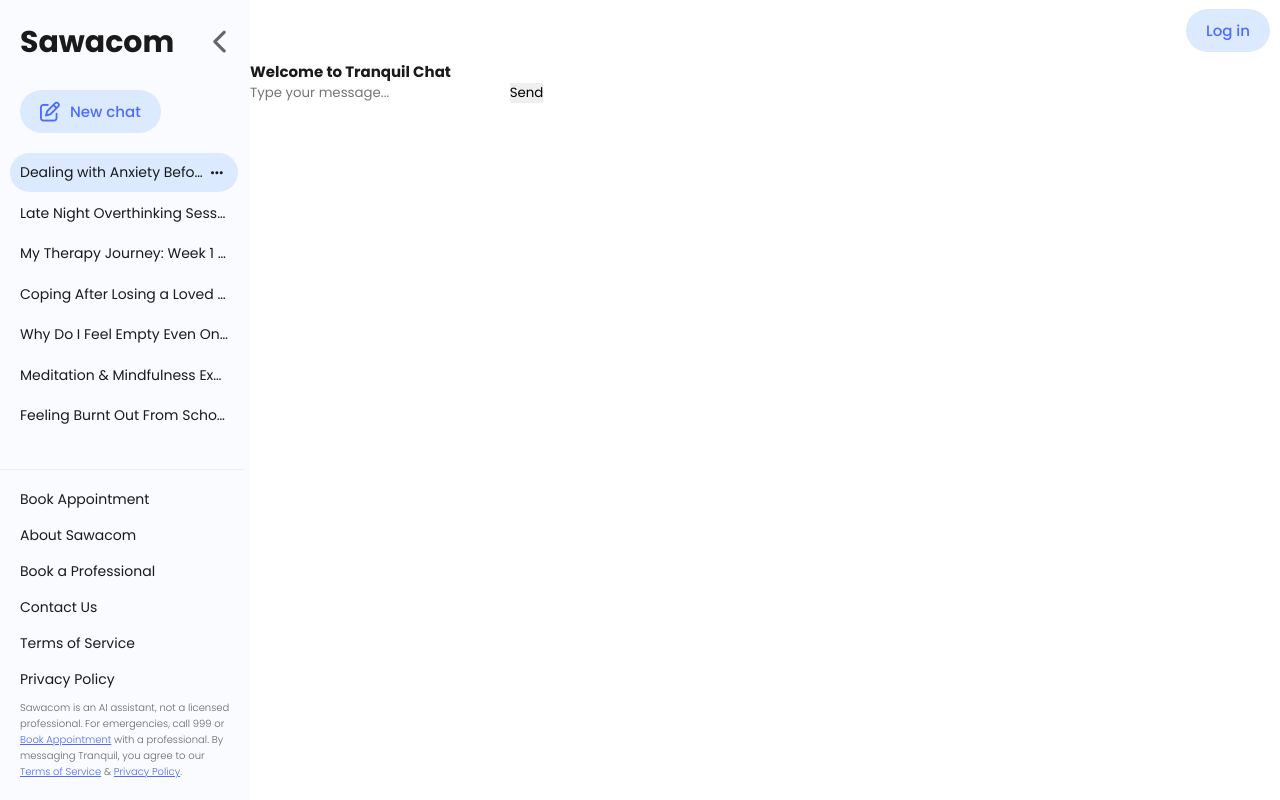
After one commit to mrrobot-pioneer/SawacomAI, a Django app: template chat/templates/chat/index.html in a window 1280 px wide. The commit adds this page. Run offline with Django 5.2, Linux system fonts and the light colour scheme; the template is opened without the code that fills it, so the values that code supplies are empty.

Commit message:
design the base sidebar and header

```diff
--- /dev/null
+++ b/chat/templates/chat/index.html
@@ -0,0 +1,14 @@
+{% extends "base.html" %}
+
+{% block content %}
+<div class="chat-container">
+    <h2>Welcome to Tranquil Chat</h2>
+    <div id="chat-box"></div>
+    <form id="chat-form" method="post">
+        {% csrf_token %}
+        <input type="text" name="message" placeholder="Type your message..." required>
+        <button type="submit">Send</button>
+    </form>
+</div>
+
+{% endblock %}
--- a/static/css/base.css
+++ b/static/css/base.css
@@ -0,0 +1,462 @@
+* {
+    padding: 0;
+    margin: 0;
+    box-sizing: border-box;
+    border: none;
+    scroll-behavior: smooth;
+    font-family: "Poppins", sans-serif;
+    outline: none;
+    -webkit-tap-highlight-color: transparent;
+}
+
+:root {
+    --primary-color: #4d6bfe;
+    --secondary-color: #dbeafe;
+    --btn-hover: #c6dcf8;
+    --text-color: #1a1a1a;
+    --text-faded: #666666;
+    --bg-color: #fff;
+    --bg-sidebar: #f9fbff;
+    --bg-tooltip: #333;
+    --input-bg: #f3f4f6;
+    --input-border: #dce0e9;
+    --success-bg: #E6FFFA;
+    --success-text: #2C7A7B;
+    --error-bg: #FFF5F5;
+    --error-text: #e53535;
+    --warning-bg: #FFFAF0;
+    --warning-text: #975A16;
+    --line-shadow: 0 1px 0 #0000000d;
+}
+
+html {
+    font-size: 62.5%;
+}
+
+body {
+    background: var(--bg-color);
+    color: var(--text-color);
+    min-height: 100vh;
+    width: 100%;
+    display: flex;
+}
+
+main {
+    flex: 1;
+}
+
+p{
+    font-size: 1.5rem;
+    font-weight: 400;
+}
+
+a{
+    color: var(--primary-color);
+}
+
+/* Global scrollbar styles */
+*::-webkit-scrollbar {
+    width: 8px;
+    height: 8px; /* for horizontal scroll */
+}
+
+*::-webkit-scrollbar-thumb {
+    background-color: rgba(0, 0, 0, 0.1);
+    border-radius: 4px;
+}
+
+*::-webkit-scrollbar-thumb:hover {
+    background-color: rgba(0, 0, 0, 0.3);
+    cursor: pointer;
+}
+
+*::-webkit-scrollbar-track {
+    background-color: transparent;
+}
+
+
+/* global classes */
+.primary-btn {
+    background-color: var(--secondary-color);
+    color: var(--primary-color);
+    padding: 1rem;
+    border-radius: 3rem;
+    display: flex;
+    justify-content: space-between;
+    align-items: center;
+    gap: 1rem;
+    transition: all 0.1s ease-in-out;
+}
+.primary-btn:hover {
+    background-color: var(--btn-hover);
+    cursor: pointer;
+}
+
+.small-text{
+    font-size: 1rem;
+    font-weight: 300;
+    color: var(--text-faded);
+}
+
+.border{
+    height: 1px;
+    box-shadow: var(--line-shadow);
+    border-radius: .5px;
+    width: 100%;
+}
+
+.tooltip{
+    visibility: hidden;
+    opacity: 0;
+    background-color: var(--bg-tooltip);
+    color: var(--bg-color);
+    text-align: center;
+    padding: .5rem 1rem;
+    border-radius: 1.5rem;
+    position: absolute;
+    z-index: 10;
+    top: 120%;
+    left: 50%;
+    transform: translateX(-50%);
+    transition: opacity 0.2s ease-in-out;
+    white-space: nowrap;
+    font-size: 1.2rem;
+}
+
+/* Sidebar */
+.sidebar {
+    background-color: var(--bg-sidebar);
+    width: 17%;
+    max-width: 300px;
+    min-width: 250px;
+    padding-right: .5rem;
+    display: flex;
+    flex-direction: column;
+    gap: 2rem;
+    height: 100vh;
+    position: sticky;
+    top: 0;
+    align-self: flex-start;
+    transition: all 0.15s ease-in-out;
+}
+
+/* Collapsed sidebar (desktop) */
+.sidebar.collapsed {
+    width: 0;
+    min-width: 0;
+    overflow: hidden;
+}
+
+.sidebar-top,
+.newchat-btn,
+.sidebar-bottom {
+    flex-shrink: 0; /* Never shrink these sections */
+}
+
+.sidebar-top{
+    display: flex;
+    flex-direction: column;
+    width: 100%;
+    gap: 2.5rem;
+    padding: 2rem .5rem 0 2rem;
+}
+
+.sidebar-top .top{
+    display: flex;
+    justify-content: space-between;
+    align-items: center;
+    width: 100%;;
+}
+
+.sidebar-top h1 {
+    font-size: 3rem;
+}
+
+.sidebar-top .sidebar-collapse, .sidebar-top .sidebar-close {
+    height: 3.8rem;
+    aspect-ratio: 1/1;
+    display: flex;
+    justify-content: center;
+    align-items: center;
+    border-radius: 50%;
+    position: relative;
+}
+.sidebar-top .sidebar-collapse:hover, .sidebar-top .sidebar-close:hover{
+    background-color: var(--input-bg);
+    cursor: pointer;
+}
+
+.sidebar-collapse:hover .tooltip {
+    visibility: visible;
+    opacity: 1;
+}
+
+.sidebar-top .sidebar-close{
+    display: none;
+}
+
+.sidebar-top .top i{
+    font-size: 2.5rem;
+    color: var(--text-faded);
+}
+
+.newchat-btn{
+    font-weight: 500;
+    font-size: 1.5rem;
+    padding: 1rem 2rem;
+    width: fit-content;
+}
+
+.newchat-btn i{
+    font-size: 2rem;
+}
+
+.sidebar-middle{
+    flex: 1;
+    overflow-y: auto;
+    padding: 0 .7rem 0 1rem;
+}
+
+.sidebar-middle .chats{
+    list-style: none;
+    display: flex;
+    flex-direction: column;
+    gap: .15rem;
+}
+
+.sidebar-middle .chats li {
+    position: relative;
+    padding: .9rem 1rem;
+    border-radius: 3rem;
+    display: flex;
+    align-items: center;
+    transition: all 0.1s ease-in-out;
+}
+.sidebar-middle .chats li:hover{
+    background-color: var(--secondary-color);
+    cursor: pointer;
+}
+.sidebar-middle .chats li:first-child{
+    background: var(--secondary-color);
+}
+.sidebar-middle .chats li:first-child .chat-menu{
+    display: inline-block;
+}
+
+.sidebar-middle .chats li a{
+    color: var(--text-color);
+    font-weight: 400;
+    font-size: 1.4rem;
+    display: block;
+    text-decoration: none;
+    white-space: nowrap;
+    text-overflow: ellipsis;
+    overflow: hidden;
+    position: relative;
+}
+
+.sidebar-middle .chats li .chat-menu{
+    display: none;
+    font-size: 1.4rem;
+    padding: .2rem .5rem;
+    border-radius: 1rem;
+    transition: all 0.1s ease-in-out;
+    color: var(--text-color);
+}
+
+.sidebar-middle .chats li:hover .chat-menu {
+    display: inline-block;
+}
+
+.sidebar-middle .chats li .chat-menu:hover{
+    background-color: var(--bg-color);
+    color: var(--primary-color);
+}
+
+.chat-options {
+    display: none;
+    position: absolute;
+    top: 100%;
+    right: 1rem;
+    background: var(--bg-color);
+    box-shadow: 0 4px 10px rgba(0,0,0,0.08);
+    border-radius: 1.5rem;
+    padding: .5rem;
+    z-index: 10000;
+    min-width: 100px;
+    animation: fadeIn 0.1s ease-in-out;
+}
+
+.chat-options .option {
+    padding: 1rem;
+    font-size: 1.5rem;
+    border-radius: 1rem;
+    display: flex;
+    align-items: center;
+    gap: 1rem;
+    color: var(--text-color);
+    cursor: pointer;
+    transition: all 0.2s ease;
+}
+
+.chat-options .option i {
+    font-size: 1.5rem;
+}
+
+.chat-options .option:hover {
+    background-color: var(--input-bg);
+}
+
+.chat-options .delete {
+    color: var(--error-text);
+}
+.chat-options .delete:hover{
+    background-color: var(--error-bg);
+}
+
+@keyframes fadeIn {
+    from {
+        opacity: 0;
+        transform: translateY(-5px);
+    }
+    to {
+        opacity: 1;
+        transform: translateY(0);
+    }
+}
+
+.sidebar-bottom{
+    padding: 0 1.5rem 2rem 2rem;
+}
+
+.sidebar-bottom .pages{
+    list-style: none;
+    margin-bottom: 1rem;
+    display: flex;
+    flex-direction: column;
+    gap: 1.5rem;
+}
+
+.sidebar-bottom .pages a{
+    color: var(--text-color);
+    font-weight: 400;
+    text-decoration: none;
+    font-size: 1.4rem;
+}
+
+.sidebar-bottom a:hover{
+    color: var(--text-color);
+    transition: all 0.1s ease-in-out;
+}
+
+/* Overlay for mobile */
+.sidebar-overlay {
+    display: none;
+    position: fixed;
+    top: 0;
+    left: 0;
+    height: 100%;
+    width: 100%;
+    z-index: 999;
+    backdrop-filter: blur(2px);
+}
+
+/* Header */
+.header{
+    display: flex;
+    width: 100%;
+    justify-content: space-between;
+    align-items: center;
+    height: 60px;
+    padding: 0 1rem;
+    background-color: var(--bg-color);
+    position: sticky;
+    top: 0;
+    z-index: 100;
+}
+
+.header .sidebar-toggle{
+    display: none;
+    align-items: center;
+    justify-content: center;
+    height: 3.5rem;
+    aspect-ratio: 1/1;
+    border-radius: 50%;
+    position: relative;
+    transition: all 0.1s ease-in-out;
+}
+.header .sidebar-toggle:hover{
+    cursor: pointer;
+    background-color: var(--input-bg);
+}
+
+.header .sidebar-toggle .tooltip {
+   left: 0;
+   transform: translateX(0);
+}
+
+.header .sidebar-toggle:hover .tooltip {
+    visibility: visible;
+    opacity: 1;
+}
+
+.header .sidebar-toggle i{
+    font-size: 2.5rem;
+    color: var(--text-color);
+}
+
+.header .account{
+    margin-left: auto;
+}
+
+.header .account a{
+   text-decoration: none;
+   padding: 1rem 2rem;
+   font-size: 1.5rem;
+   font-weight: 500;
+
+}
+
+/* Responsive */
+@media (max-width: 768px) {
+    .tooltip{
+        display: none !important;
+    }
+
+    .sidebar {
+        position: fixed;
+        transform: translateX(-100%);
+        height: 100%;
+        top: 0;
+        left: 0;
+        width: 250px;
+        z-index: 10001;
+    }
+
+    .sidebar.collapsed {
+        transform: translateX(-100%);
+    }
+
+    .sidebar.open {
+        transform: translateX(0%);
+    }
+
+    .header .sidebar-toggle{
+        display: flex !important;
+    }
+
+    .sidebar-top .sidebar-close{
+        display: flex !important;
+    }
+    .sidebar-top .sidebar-collapse{
+        display: none !important;
+    }
+
+    .sidebar-overlay.show {
+        display: block;
+    }
+
+    .sidebar .chat-menu{
+        display: inline-block !important;
+    }
+}
--- a/static/js/base.js
+++ b/static/js/base.js
@@ -0,0 +1,74 @@
+/***** sidebar toggle functionality for both mobile and desktop views *****/
+
+const sidebar = document.querySelector('.sidebar');
+const sidebarCollapse = document.getElementById('sidebarCollapse');
+const sidebarToggle = document.getElementById('sidebarToggle');
+const sidebarClose = document.getElementById('sidebarClose');
+const overlay = document.querySelector(".sidebar-overlay");
+
+// --- Sidebar Toggle Logic ---
+
+function collapseSidebar() {
+    sidebar.classList.add('collapsed');
+    sidebarToggle.style.display = 'flex';
+}
+
+function expandSidebar() {
+    sidebar.classList.remove('collapsed');
+    sidebarToggle.style.display = 'none';
+}
+
+function openSidebar() {
+    sidebar.classList.add("open");
+    overlay.classList.add("show");
+}
+
+function closeSidebar() {
+    sidebar.classList.remove("open");
+    overlay.classList.remove("show");
+}
+
+// Desktop: Collapse/Expand sidebar
+if (sidebarCollapse) {
+    sidebarCollapse.addEventListener('click', collapseSidebar);
+}
+
+if (sidebarToggle) {
+    sidebarToggle.addEventListener('click', expandSidebar);
+    sidebarToggle.addEventListener('click', openSidebar); // for mobile as well
+}
+
+// Mobile: Close sidebar
+if (sidebarClose) {
+    sidebarClose.addEventListener("click", closeSidebar);
+}
+
+if (overlay) {
+    overlay.addEventListener("click", closeSidebar);
+}
+
+// --- Chat Menu Logic ---
+
+function toggleChatOptions(e, menu) {
+    e.stopPropagation();
+
+    document.querySelectorAll(".chat-options").forEach(opt => {
+        opt.style.display = "none";
+    });
+
+    const options = menu.nextElementSibling;
+    options.style.display = options.style.display === "block" ? "none" : "block";
+}
+
+const chatMenus = document.querySelectorAll(".chat-menu");
+
+chatMenus.forEach(menu => {
+    menu.addEventListener("click", (e) => toggleChatOptions(e, menu));
+});
+
+// Close chat options when clicking outside
+document.addEventListener("click", () => {
+    document.querySelectorAll(".chat-options").forEach(opt => {
+        opt.style.display = "none";
+    });
+});
--- a/templates/base.html
+++ b/templates/base.html
@@ -1,11 +1,55 @@
+<!-- This is the base template for all pages in the Sawacom application.
+     It includes a header, sidebar, and a main content area.
+     The blocks allow for page-specific content to be injected into the template.
+-->
+
+{% load static %}
+
 <!DOCTYPE html>
 <html lang="en">
 <head>
     <meta charset="UTF-8">
     <meta name="viewport" content="width=device-width, initial-scale=1.0">
-    <title>Sawacom - Your Mental Health AI Assistant</title>
+
+     <!-- Page-specific title injected here-->
+    <title>{% block title %}Sawacom - Your Mental Health AI Assistant{% endblock %}</title>
+
+    <!-- Importing Google font => poppins -->
+    <link rel="preconnect" href="https://fonts.googleapis.com" />
+    <link rel="preconnect" href="https://fonts.gstatic.com" crossorigin />
+    <link
+        href="https://fonts.googleapis.com/css2?family=Poppins:ital,wght@0,100;0,200;0,300;0,400;0,500;0,600;0,700;0,800;0,900;1,100;1,200;1,300;1,400;1,500;1,600;1,700;1,800;1,900&display=swap"
+        rel="stylesheet"
+    />
+
+    <!-- Importing Box icons  -->
+    <link
+        href="https://cdnjs.cloudflare.com/ajax/libs/font-awesome/6.7.2/css/all.min.css"
+        rel="stylesheet"
+    />
+
+    <!-- Global base styles -->
+    <link rel="stylesheet" href="{% static 'css/base.css' %}">
+
+    <!-- Page-specific styles injected here-->
+    {% block styles %} {% endblock %}
 </head>
 <body>
+    <!-- Global sidebar -->
+    {% include 'partials/sidebar.html' %}
 
+    <!-- Main content injected here-->
+    <main>
+        <!-- Global header -->
+        {% include 'partials/header.html' %}
+
+        {% block content %} {% endblock %}
+    </main>
+
+    <!-- Global base script -->
+    <script src="{% static 'js/base.js' %}" defer></script>
+
+    <!-- Page-specific scripts injected here-->
+    {% block scripts %} {% endblock %}
 </body>
 </html>
--- /dev/null
+++ b/templates/partials/header.html
@@ -0,0 +1,14 @@
+<!-- Base Header [styles in base.css]-->
+
+<header class="header">
+    <div class="sidebar-toggle" id="sidebarToggle">
+        <i class="fa-solid fa-bars"></i>
+        <span class="tooltip">Open sidebar</span>
+    </div>
+
+    <div class="account">
+        <a href="#" class="primary-btn">
+            Log in
+        </a>
+    </div>
+</header>
--- /dev/null
+++ b/templates/partials/sidebar.html
@@ -0,0 +1,110 @@
+<!-- Base Sidebar Navigation [styles in base.css]-->
+
+<!-- Overlay (for mobile) -->
+<div class="sidebar-overlay"></div>
+
+<!-- Sidebar -->
+<aside class="sidebar">
+    <div class="sidebar-top">
+        <div class="top">
+            <h1>Sawacom</h1>
+            <!-- Collapse button in desktop-->
+            <div class="sidebar-collapse">
+                <i class="fa-solid fa-chevron-left" id="sidebarCollapse"></i>
+                <span class="tooltip">Close sidebar</span>
+            </div>
+            <!-- Close button for mobile -->
+            <div class="sidebar-close" id="sidebarClose">
+                <i class="fas fa-times"></i>
+            </div>
+        </div>
+
+        <button class="newchat-btn primary-btn">
+            <i class="fa-regular fa-pen-to-square"></i>
+            New chat
+        </button>
+    </div>
+
+    <div class="sidebar-middle">
+        <ul class="chats">
+            <li>
+                <a href="#">Dealing with Anxiety Before Big Presentations</a>
+                <i class="fa-solid fa-ellipsis chat-menu"></i>
+                <div class="chat-options">
+                    <div class="option rename"><i class="fa-regular fa-pen-to-square"></i> Rename</div>
+                    <div class="option delete"><i class="fa-solid fa-trash"></i> Delete</div>
+                </div>
+            </li>
+            <li>
+                <a href="#">Late Night Overthinking Sessions</a>
+                <i class="fa-solid fa-ellipsis chat-menu"></i>
+                <div class="chat-options">
+                    <div class="option rename"><i class="fa-regular fa-pen-to-square"></i> Rename</div>
+                    <div class="option delete"><i class="fa-solid fa-trash"></i> Delete</div>
+                </div>
+            </li>
+            <li>
+                <a href="#">My Therapy Journey: Week 1 to 10 Reflections</a>
+                <i class="fa-solid fa-ellipsis chat-menu"></i>
+                <div class="chat-options">
+                    <div class="option rename"><i class="fa-regular fa-pen-to-square"></i> Rename</div>
+                    <div class="option delete"><i class="fa-solid fa-trash"></i> Delete</div>
+                </div>
+            </li>
+            <li>
+                <a href="#">Coping After Losing a Loved One 💔</a>
+                <i class="fa-solid fa-ellipsis chat-menu"></i>
+                <div class="chat-options">
+                    <div class="option rename"><i class="fa-regular fa-pen-to-square"></i> Rename</div>
+                    <div class="option delete"><i class="fa-solid fa-trash"></i> Delete</div>
+                </div>
+            </li>
+            <li>
+                <a href="#">Why Do I Feel Empty Even On Good Days?</a>
+                <i class="fa-solid fa-ellipsis chat-menu"></i>
+                <div class="chat-options">
+                    <div class="option rename"><i class="fa-regular fa-pen-to-square"></i> Rename</div>
+                    <div class="option delete"><i class="fa-solid fa-trash"></i> Delete</div>
+                </div>
+            </li>
+            <li>
+                <a href="#">Meditation & Mindfulness Experiments That Helped Me Sleep Better</a>
+                <i class="fa-solid fa-ellipsis chat-menu"></i>
+                <div class="chat-options">
+                    <div class="option rename"><i class="fa-regular fa-pen-to-square"></i> Rename</div>
+                    <div class="option delete"><i class="fa-solid fa-trash"></i> Delete</div>
+                </div>
+            </li>
+            <li>
+                <a href="#">Feeling Burnt Out From School and Work Pressure</a>
+                <i class="fa-solid fa-ellipsis chat-menu"></i>
+                <div class="chat-options">
+                    <div class="option rename"><i class="fa-regular fa-pen-to-square"></i> Rename</div>
+                    <div class="option delete"><i class="fa-solid fa-trash"></i> Delete</div>
+                </div>
+            </li>
+        </ul>
+    </div>
+
+    <div class="border"></div>
+
+    <div class="sidebar-bottom">
+        <nav>
+            <ul class="pages">
+                <li><a href="#">Book Appointment</a></li>
+                <li><a href="#">About Sawacom</a></li>
+                <li><a href="#">Book a Professional</a></li>
+                <li><a href="#">Contact Us</a></li>
+                <li><a href="#">Terms of Service</a></li>
+                <li><a href="#">Privacy Policy</a></li>
+            </ul>
+        </nav>
+
+        <p class="disclaimer small-text">
+            Sawacom is an AI assistant, not a licensed professional.
+            For emergencies, call 999 or <a href="#">Book Appointment</a> with a professional.
+            By messaging Tranquil, you agree to our <a href="#">Terms of Service</a> & <a href="#">Privacy Policy</a>.
+        </p>
+    </div>
+
+</aside>
```
Also changed, not shown: db.sqlite3 (added), templates/partials/footer.html (added).
